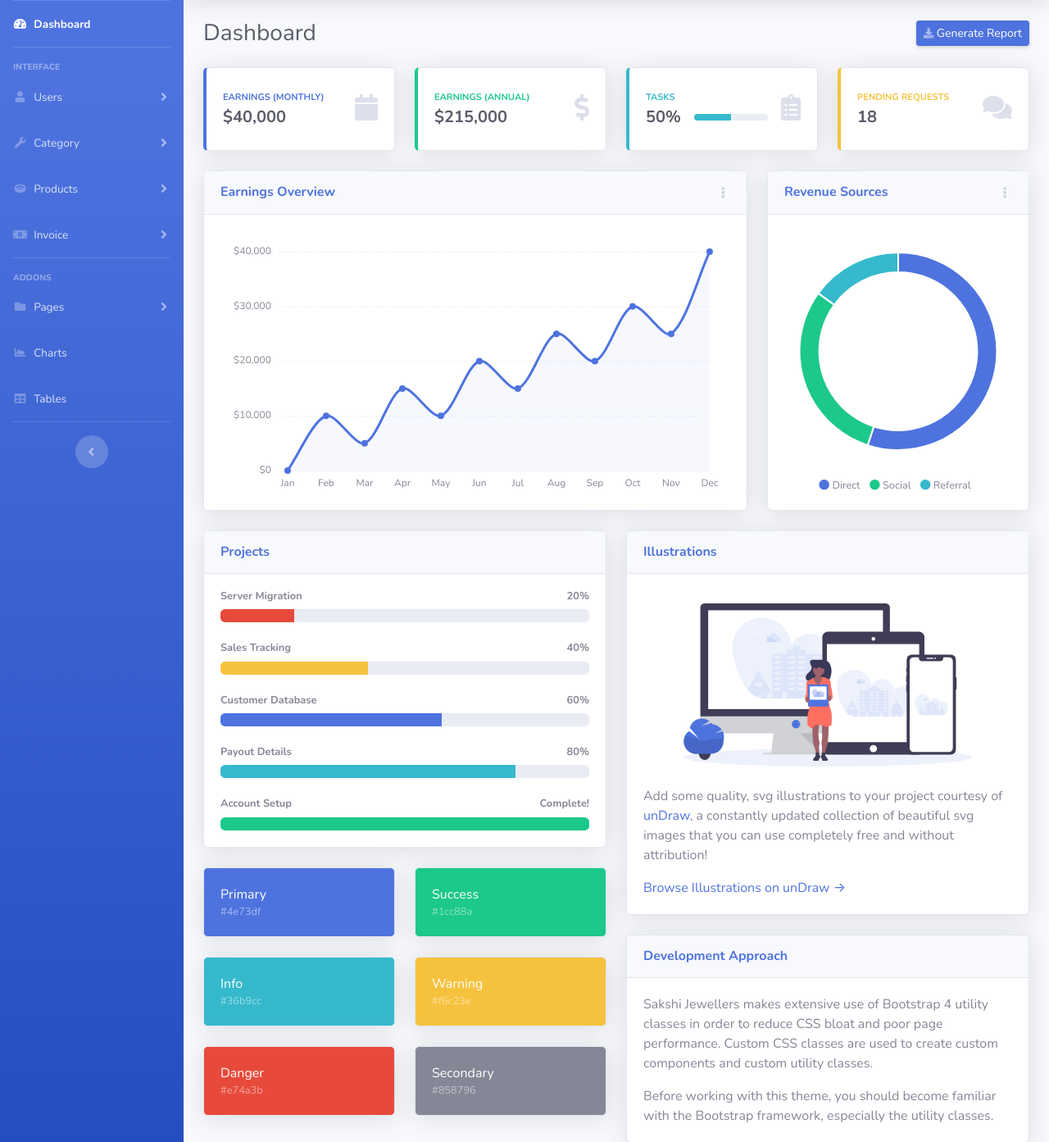
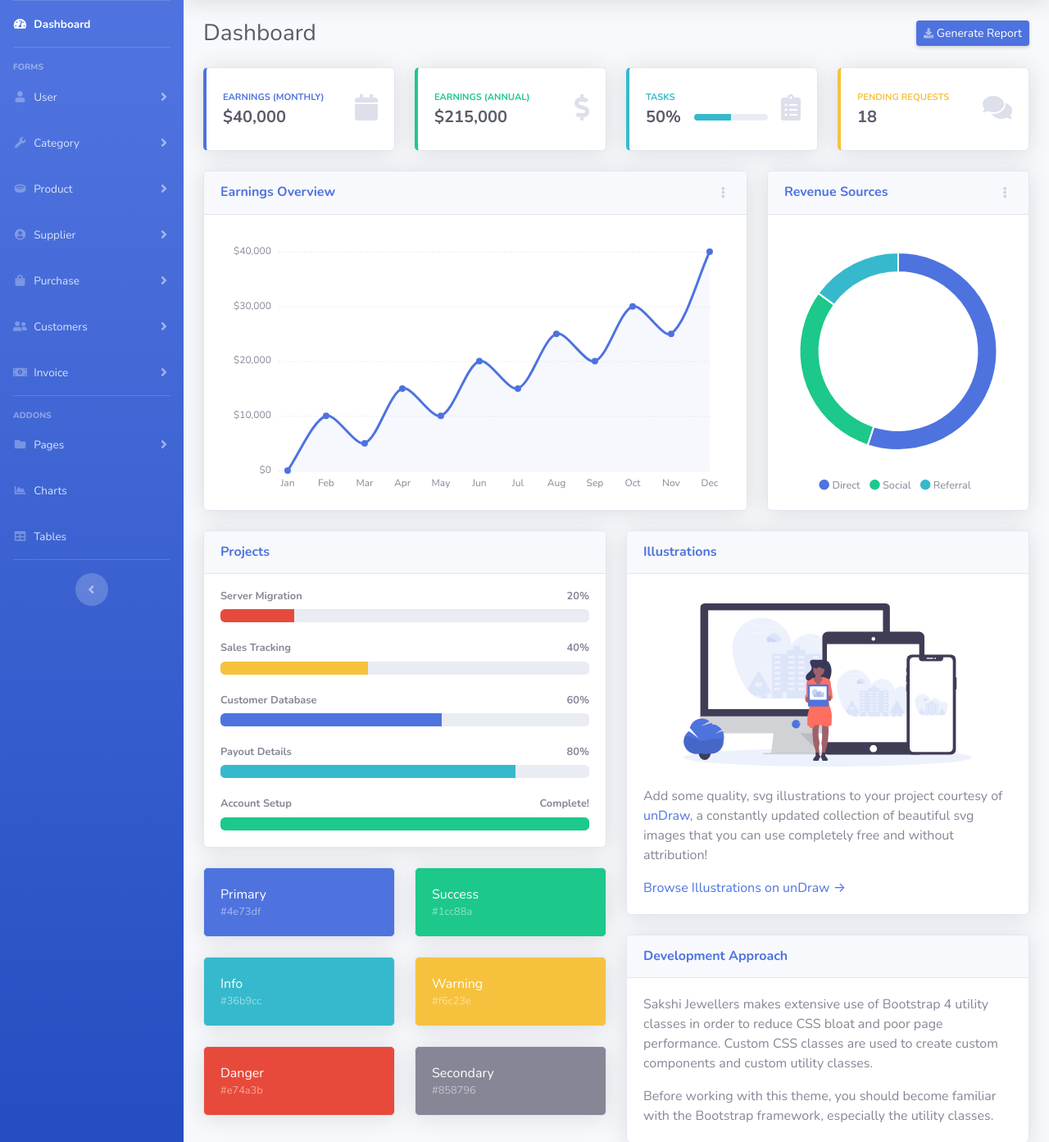
Before and after one commit to ShailuJain/JewelleryMS, a PHP site: page / in a window 1280 px wide. Shown: the part 70-1463 px from the top of the page at 82% size. Run offline with PHP 8.4, Linux system fonts and the light colour scheme.

Commit message:
Creted new pages

```diff
--- a/includes/sidebar.php
+++ b/includes/sidebar.php
@@ -24,22 +24,24 @@
 
     <!-- Heading -->
     <div class="sidebar-heading">
-        Interface
+        Forms
     </div>
 
     <!-- Nav Item - Pages Collapse Menu -->
     <li class="nav-item">
-        <a class="nav-link collapsed" href="#" data-toggle="collapse" data-target="#collapseTwo" aria-expanded="true" aria-controls="collapseTwo">
+        <a class="nav-link collapsed" href="#" data-toggle="collapse" data-target="#collapseUser" aria-expanded="true" aria-controls="collapseUser">
             <i class="fas fa-fw fa-user"></i>
-            <span>Users</span>
+            <span>User</span>
         </a>
-        <div id="collapseTwo" class="collapse" aria-labelledby="headingTwo" data-parent="#accordionSidebar">
+        <div id="collapseUser" class="collapse" aria-labelledby="headingTwo" data-parent="#accordionSidebar">
             <div class="bg-white py-2 collapse-inner rounded">
-                <a class="collapse-item" href="register.php">Add user</a>
+                <a class="collapse-item" href="users.php">Add user</a>
                 <a class="collapse-item" href="#">Update user</a>
             </div>
         </div>
     </li>
+
+
 
     <!-- Nav Item - Utilities Collapse Menu -->
     <li class="nav-item">
@@ -59,12 +61,53 @@
     <li class="nav-item">
         <a class="nav-link collapsed" href="#" data-toggle="collapse" data-target="#collapseProducts" aria-expanded="true" aria-controls="collapseProducts">
             <i class="fas fa-fw fa-ring"></i>
-            <span>Products</span>
+            <span>Product</span>
         </a>
         <div id="collapseProducts" class="collapse" aria-labelledby="headingUtilities" data-parent="#accordionSidebar">
             <div class="bg-white py-2 collapse-inner rounded">
                 <a class="collapse-item" href="utilities-color.html">Add product</a>
                 <a class="collapse-item" href="utilities-border.html">Update products</a>
+            </div>
+        </div>
+    </li>
+
+    <!-- Nav Item - Utilities Collapse Menu -->
+    <li class="nav-item">
+        <a class="nav-link collapsed" href="#" data-toggle="collapse" data-target="#collapseSupplier" aria-expanded="true" aria-controls="collapseSupplier">
+            <i class="fas fa-fw fa-user-circle "></i>
+            <span>Supplier</span>
+        </a>
+        <div id="collapseSupplier" class="collapse" aria-labelledby="headingUtilities" data-parent="#accordionSidebar">
+            <div class="bg-white py-2 collapse-inner rounded">
+                <a class="collapse-item" href="utilities-color.html">Add Supplier</a>
+                <a class="collapse-item" href="utilities-border.html">Update Supplier</a>
+            </div>
+        </div>
+    </li>
+
+    <!-- Nav Item - Utilities Collapse Menu -->
+    <li class="nav-item">
+        <a class="nav-link collapsed" href="#" data-toggle="collapse" data-target="#collapsePurchase" aria-expanded="true" aria-controls="collapsePurchase">
+            <i class="fas fa-fw fa-shopping-bag"></i>
+            <span>Purchase</span>
+        </a>
+        <div id="collapsePurchase" class="collapse" aria-labelledby="headingUtilities" data-parent="#accordionSidebar">
+            <div class="bg-white py-2 collapse-inner rounded">
+                <a class="collapse-item" href="utilities-color.html">Add Purchase</a>
+            </div>
+        </div>
+    </li>
+
+    <!-- Nav Item - Pages Collapse Menu -->
+    <li class="nav-item">
+        <a class="nav-link collapsed" href="#" data-toggle="collapse" data-target="#collapseCustomer" aria-expanded="true" aria-controls="collapseCustomer">
+            <i class="fas fa-fw fa-user-friends"></i>
+            <span>Customers</span>
+        </a>
+        <div id="collapseCustomer" class="collapse" aria-labelledby="headingTwo" data-parent="#accordionSidebar">
+            <div class="bg-white py-2 collapse-inner rounded">
+                <a class="collapse-item" href="users.php">Add Customer</a>
+                <a class="collapse-item" href="#">Update Customer</a>
             </div>
         </div>
     </li>
--- a/login.php
+++ b/login.php
@@ -68,7 +68,7 @@
                     <a class="small" href="forgot-password.html">Forgot Password?</a>
                   </div>
                   <div class="text-center">
-                    <a class="small" href="register.php">Create an Account!</a>
+                    <a class="small" href="users.php">Create an Account!</a>
                   </div>
                 </div>
               </div>
```
Also changed, not shown: categories.php (added, +7 -0 lines), pages/categories/add-category.php (added, +7 -0 lines), pages/categories/delete-category.php (added, +7 -0 lines), pages/categories/edit-category.php (added, +7 -0 lines), pages/categories/view-all-category.php (added, +7 -0 lines), pages/customer/add-customer.php (added, +7 -0 lines), pages/customer/delete-customer.php (added, +7 -0 lines), pages/customer/edit-customer.php (added, +7 -0 lines), pages/customer/view-all-customer.php (added, +7 -0 lines), pages/user/add-user.php (added, +7 -0 lines), pages/user/delete.php (added, +7 -0 lines), pages/user/edit-user.php (added, +7 -0 lines), pages/user/view-all-users.php (added, +7 -0 lines), products.php (added, +7 -0 lines), 2 more files.
